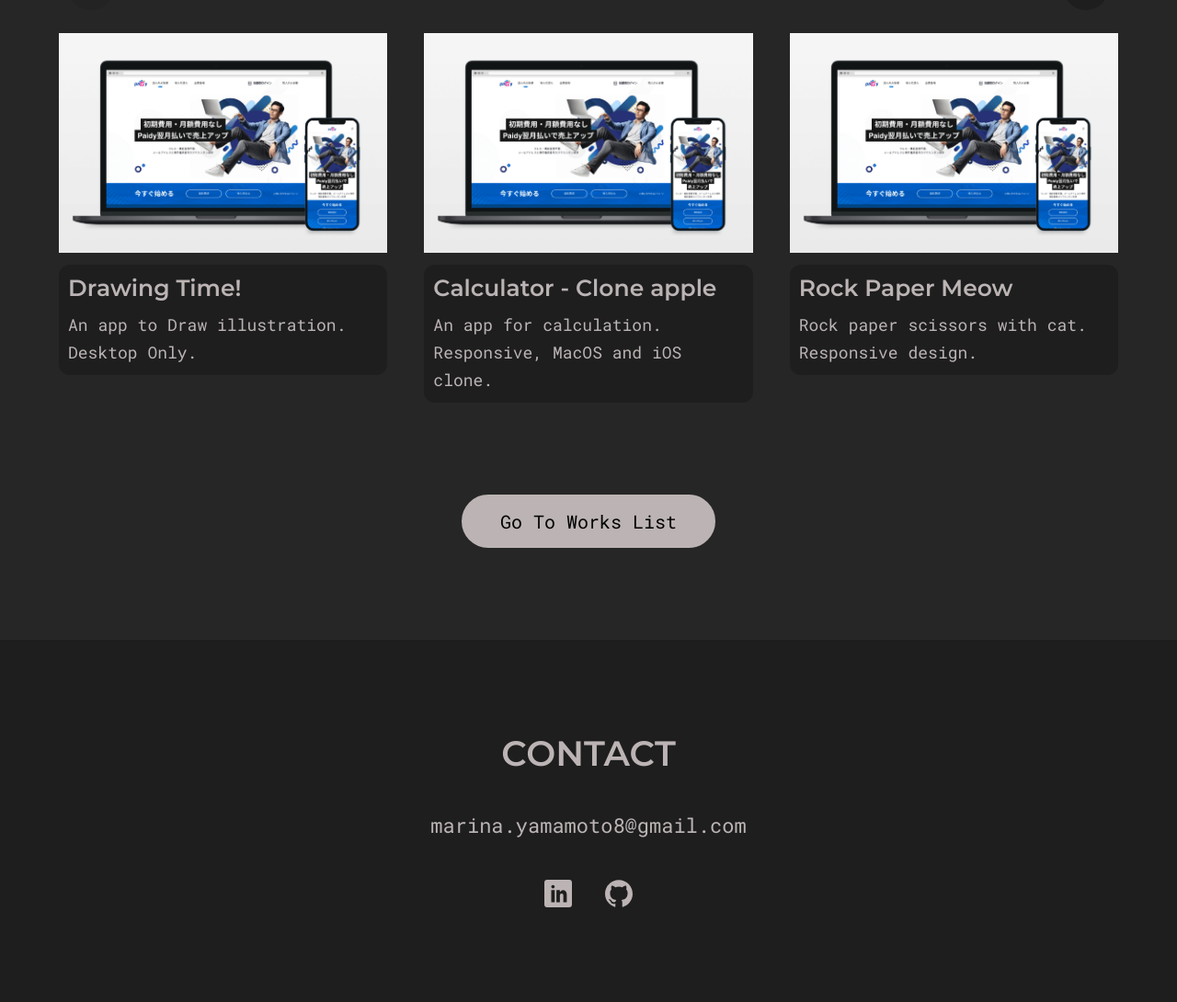
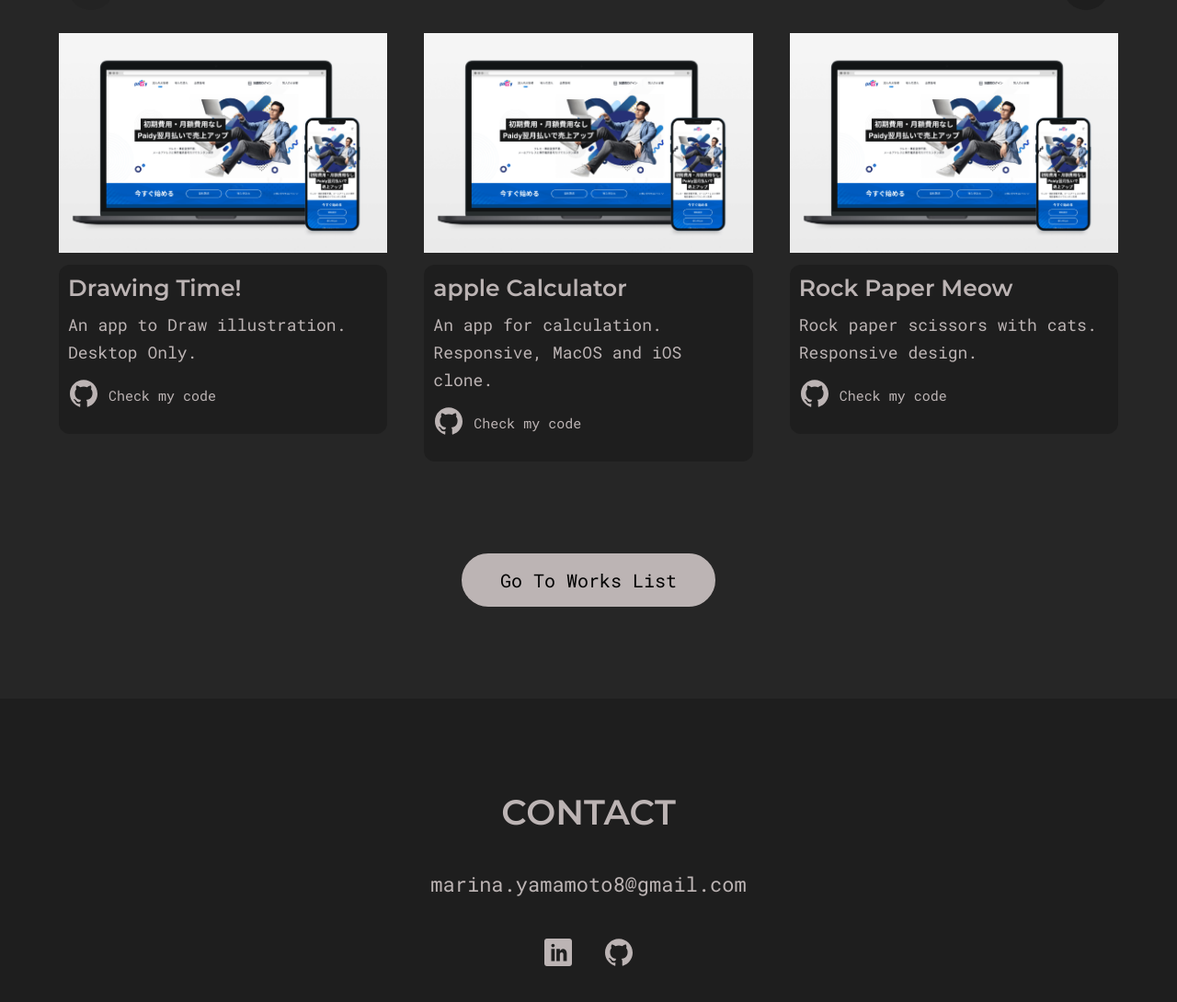
Before and after one commit to Marina294/Portfolio-React, a React (Create React App) app: page / in a window 1280 px wide. Shown: the part 2357-3447 px from the top of the page at 92% size. Built offline with nearby package versions, Linux system fonts and the light colour scheme; a web font is replaced by a local one.

Commit message:
added link

```diff
--- a/src/assets/data/works.js
+++ b/src/assets/data/works.js
@@ -8,28 +8,31 @@ const works = [
     desc: 'An app to Draw illustration. Desktop Only.',
     link: 'https://drawing-time.netlify.app/',
     img: DrawingTimeImg,
+    gitLink: 'https://github.com/Marina294/Drawing-APP',
   },
   {
     id: uuidv4(),
-    name: 'Calculator - Clone apple',
+    name: 'apple Calculator',
     desc: 'An app for calculation. Responsive, MacOS and iOS clone.',
     link: 'https://calculator-clone-apple.netlify.app/',
     img: DrawingTimeImg,
+    gitLink: 'https://github.com/Marina294/Calculator-app',
   },
   {
     id: uuidv4(),
     name: 'Rock Paper Meow',
-    desc: 'Rock paper scissors with cat. Responsive design.',
+    desc: 'Rock paper scissors with cats. Responsive design.',
     link: 'https://rock-paper-meow.netlify.app/',
     img: DrawingTimeImg,
+    gitLink: 'https://github.com/Marina294/Rock-Paper-Scissors-app',
   },
   {
     id: uuidv4(),
-    name: "Cavin's Portfolio",
-    desc:
-      'A portfolio for Cavin jr. A artist from New york city. The portfolio is made using ReactJs and GatsbyJs.',
-    link: 'https://www.linkedin.com/in/marina-yamamoto-558276128/',
+    name: 'What To Cook Today',
+    desc: 'An app for helping ideas of your meal today. Responsive design.',
+    link: 'https://whattocooktoday.netlify.app/',
     img: DrawingTimeImg,
+    gitLink: 'https://github.com/Marina294/whatToCookToday',
   },
   {
     id: uuidv4(),
@@ -38,6 +41,7 @@ const works = [
       'A tracking website that will show the performance of the website. Also you will get some useful advice to improve the performance.',
     link: 'https://www.linkedin.com/in/marina-yamamoto-558276128/',
     img: DrawingTimeImg,
+    gitLink: 'https://github.com/Marina294/Rock-Paper-Scissors-app',
   },
 ];
 
--- a/src/components/WorksItem.js
+++ b/src/components/WorksItem.js
@@ -1,6 +1,7 @@
 import React from 'react';
 // import { Link } from 'react-router-dom';
 import styled from 'styled-components';
+import { ImGithub } from 'react-icons/im';
 import WorkImg from '../assets/images/projectImg.png';
 
 const WorkItemStyles = styled.div`
@@ -35,6 +36,26 @@ const WorkItemStyles = styled.div`
       height: 350px;
     }
   }
+  table {
+    justify-content: flex-end;
+  }
+  tr {
+    justify-content: flex-end;
+  }
+  td {
+    font-size: 1.5rem;
+    text-align: right;
+    justify-content: flex-end;
+  }
+  .sns-icon {
+    color: var(--white);
+    margin: 1.3rem 1rem 1.3rem 0rem;
+    display: inline-block;
+    align-items: cente;
+  }
+  svg {
+    width: 3rem;
+  }
 `;
 
 export default function WorkItem({
@@ -42,6 +63,7 @@ export default function WorkItem({
   title = 'Work Name',
   desc = 'Lorem Ipsum is simply dummy text of the printing and typesetting industry.',
   link = 'Lorem Ipsum is simply dummy text of the printing and typesetting industry.',
+  gitLink = 'Lorem Ipsum is simply dummy text of the printing and typesetting industry.',
 }) {
   return (
     <WorkItemStyles className="workItem__img">
@@ -56,6 +78,25 @@ export default function WorkItem({
       <div className="workItem__info">
         <h3 className="workItem__title">{title}</h3>
         <p className="workItem__desc">{desc}</p>
+        <table className="workItem__gitLink">
+          <tr>
+            <td>
+              <a
+                className="sns-icon"
+                href={gitLink}
+                target="_blank"
+                rel="noreferrer"
+              >
+                <ImGithub />
+              </a>
+            </td>
+            <td>
+              <a href={gitLink} target="_blank" rel="noreferrer">
+                Check my code
+              </a>
+            </td>
+          </tr>
+        </table>
       </div>
     </WorkItemStyles>
   );
--- a/src/components/WorksSection.js
+++ b/src/components/WorksSection.js
@@ -93,6 +93,7 @@ export default function WorksSection() {
                     title={work.name}
                     desc={work.desc}
                     link={work.link}
+                    gitLink={work.gitLink}
                   />
                 </SwiperSlide>
               );
--- a/src/pages/Works.js
+++ b/src/pages/Works.js
@@ -91,6 +91,7 @@ export default function Works() {
               desc={item.desc}
               img={item.img}
               link={item.link}
+              gitLink={item.gitLink}
             />
           ))}
         </div>
```
